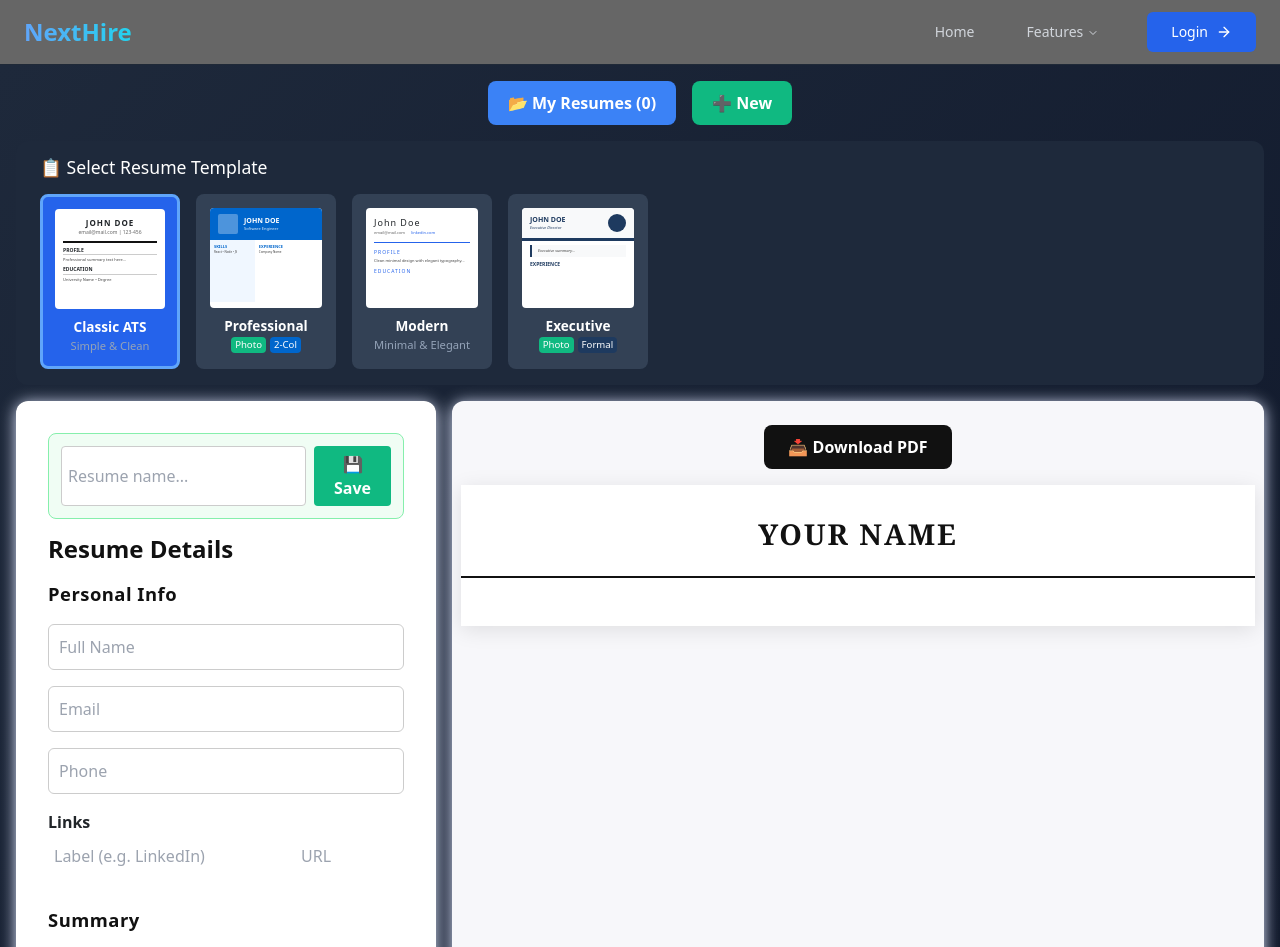
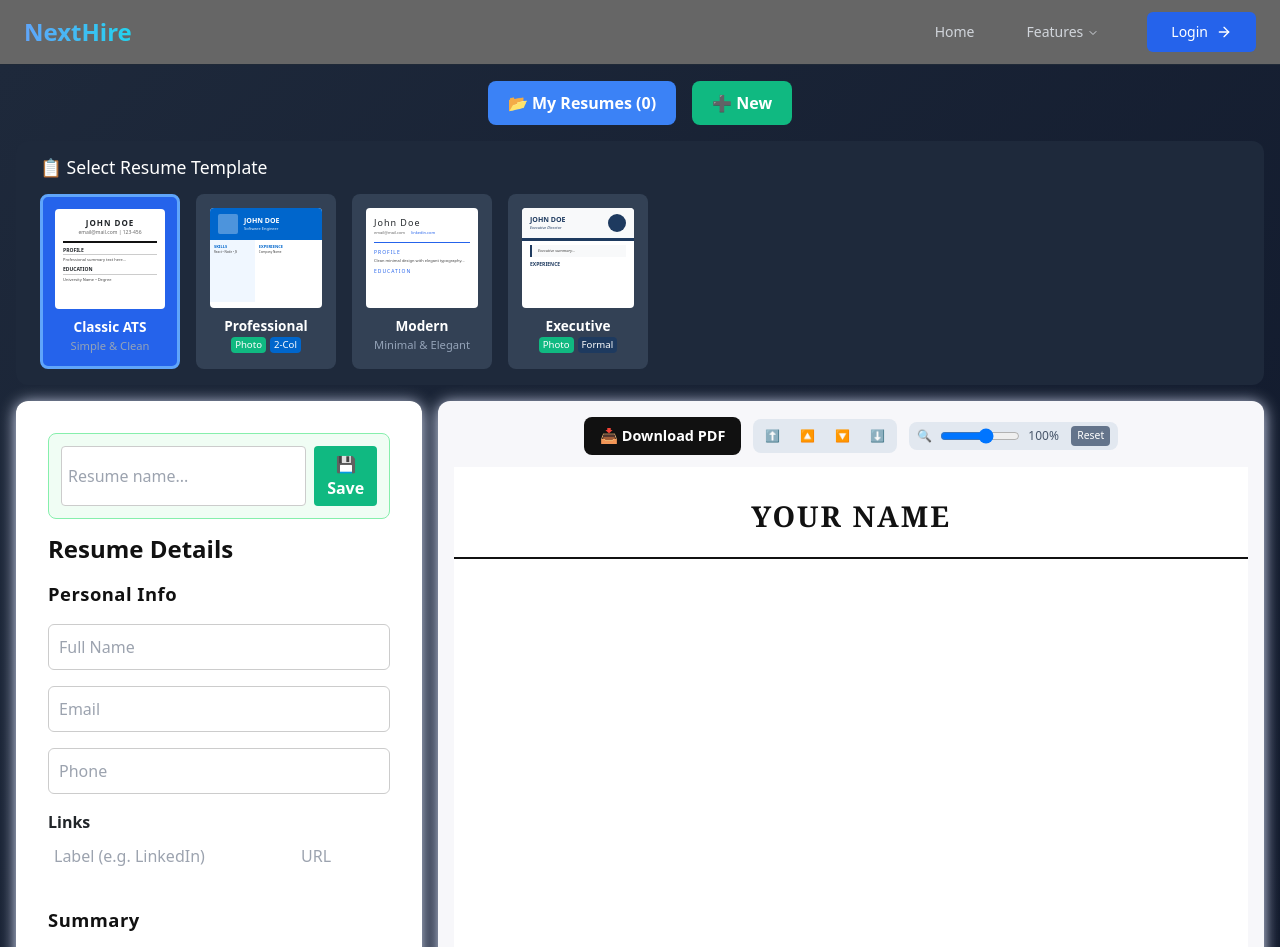
Before and after one commit to tharun2107/jd-to-job, a React (Vite) app in the folder frontend/: page /resume-builder in a window 1280 px wide. Shown: the top 947 px of the page. Built offline with nearby package versions, Linux system fonts and the light colour scheme.

Commit message:
improved pdf export in resume builder

```diff
--- a/frontend/src/pages/ResumeBuilder.jsx
+++ b/frontend/src/pages/ResumeBuilder.jsx
@@ -149,6 +149,8 @@ function App() {
   const [customSectionTitle, setCustomSectionTitle] = useState("");
   const [customSectionItem, setCustomSectionItem] = useState("");
   const previewRef = useRef();
+  const previewScrollRef = useRef();
+  const [previewZoom, setPreviewZoom] = useState(100);
 
   // Template and save states
   const [selectedTemplate, setSelectedTemplate] = useState('classic');
@@ -388,11 +390,17 @@ function App() {
   const handleDownloadPDF = async () => {
     const html2pdf = (await import("html2pdf.js")).default;
     if (previewRef.current) {
-      // Clone the element to avoid modifying the original
+      // Save current zoom and reset to 100% for export
+      const currentZoom = previewZoom;
+      setPreviewZoom(100);
+
+      // Wait for state update
+      await new Promise(resolve => setTimeout(resolve, 100));
+
       const element = previewRef.current;
 
-      html2pdf().from(element).set({
-        margin: [0.2, 0, 0.2, 0], // Small top/bottom margins
+      await html2pdf().from(element).set({
+        margin: [0.2, 0.2, 0.2, 0.2],
         filename: `${resume.personalInfo.name || "resume"}_${selectedTemplate}.pdf`,
         image: { type: "jpeg", quality: 0.98 },
         html2canvas: {
@@ -403,8 +411,11 @@ function App() {
           allowTaint: true
         },
         jsPDF: { unit: "in", format: "a4", orientation: "portrait" },
-        pagebreak: { mode: ['avoid-all', 'css', 'legacy'] }
+          pagebreak: { mode: ['avoid-all', 'css', 'legacy'] }
       }).save();
+
+      // Restore zoom
+      setPreviewZoom(currentZoom);
     } else {
       alert("Preview not found!");
     }
@@ -659,12 +670,57 @@ function App() {
         </fieldset>
       </div>
       {/* Right: ATS Resume Preview */}
-      <div style={{ flex: 1, display: 'flex', flexDirection: 'column', alignItems: 'center', background: '#f7f7fa', borderRadius: '12px', boxShadow: '0 2px 16px #e0e7ff', padding: '1.5rem', minHeight: '80vh', overflowY: 'auto', maxHeight: '85vh', overflowX: 'hidden' }}>
-        {/* Download button */}
-        <button onClick={handleDownloadPDF} style={{ background: '#111', color: '#fff', border: 'none', borderRadius: 8, padding: '10px 24px', cursor: 'pointer', fontWeight: 600, fontSize: '1rem', marginBottom: '1rem' }}>📥 Download PDF</button>
+      <div style={{ flex: 1, display: 'flex', flexDirection: 'column', alignItems: 'center', background: '#f7f7fa', borderRadius: '12px', boxShadow: '0 2px 16px #e0e7ff', padding: '1rem', minHeight: '80vh' }}>
+        {/* Controls Bar */}
+        <div style={{ display: 'flex', gap: '0.75rem', alignItems: 'center', marginBottom: '0.75rem', flexWrap: 'wrap', justifyContent: 'center', width: '100%', padding: '0 0.5rem', flexShrink: 0 }}>
+          <button onClick={handleDownloadPDF} style={{ background: '#111', color: '#fff', border: 'none', borderRadius: 8, padding: '8px 16px', cursor: 'pointer', fontWeight: 600, fontSize: '0.9rem' }}>📥 Download PDF</button>
 
-        {/* Template-based Preview */}
-        <div ref={previewRef} id="resume-preview" style={{ width: '210mm', maxWidth: '210mm', boxShadow: '0 4px 20px rgba(0,0,0,0.1)', background: '#fff', overflow: 'hidden' }}>
+          {/* Scroll Controls */}
+          <div style={{ display: 'flex', gap: '0.25rem', background: '#e2e8f0', borderRadius: 8, padding: '4px' }}>
+            <button onClick={() => previewScrollRef.current?.scrollTo({ top: 0, behavior: 'smooth' })} style={{ background: 'transparent', border: 'none', padding: '4px 8px', cursor: 'pointer', fontSize: '0.75rem', borderRadius: 4 }} title="Top">⬆️</button>
+            <button onClick={() => previewScrollRef.current?.scrollBy({ top: -200, behavior: 'smooth' })} style={{ background: 'transparent', border: 'none', padding: '4px 8px', cursor: 'pointer', fontSize: '0.75rem', borderRadius: 4 }} title="Up">🔼</button>
+            <button onClick={() => previewScrollRef.current?.scrollBy({ top: 200, behavior: 'smooth' })} style={{ background: 'transparent', border: 'none', padding: '4px 8px', cursor: 'pointer', fontSize: '0.75rem', borderRadius: 4 }} title="Down">🔽</button>
+            <button onClick={() => previewScrollRef.current?.scrollTo({ top: previewScrollRef.current.scrollHeight, behavior: 'smooth' })} style={{ background: 'transparent', border: 'none', padding: '4px 8px', cursor: 'pointer', fontSize: '0.75rem', borderRadius: 4 }} title="Bottom">⬇️</button>
+            </div>
+
+          {/* Zoom Controls */}
+          <div style={{ display: 'flex', gap: '0.5rem', alignItems: 'center', background: '#e2e8f0', borderRadius: 8, padding: '4px 8px' }}>
+            <span style={{ fontSize: '0.75rem', color: '#475569' }}>🔍</span>
+            <input
+              type="range"
+              min="30"
+              max="150"
+              value={previewZoom}
+              onChange={(e) => setPreviewZoom(Number(e.target.value))}
+              style={{ width: '80px', cursor: 'pointer' }}
+            />
+            <span style={{ fontSize: '0.75rem', color: '#475569', minWidth: '35px' }}>{previewZoom}%</span>
+            <button onClick={() => setPreviewZoom(100)} style={{ background: '#64748b', color: '#fff', border: 'none', padding: '2px 6px', borderRadius: 4, fontSize: '0.65rem', cursor: 'pointer' }}>Reset</button>
+          </div>
+                </div>
+
+        {/* Scrollable Preview Container - Use mouse wheel or scroll bars to view full resume */}
+        <div ref={previewScrollRef} style={{
+          flex: 1,
+          overflowY: 'scroll',
+          overflowX: 'auto',
+          width: '100%',
+          display: 'flex',
+          justifyContent: 'center',
+          paddingBottom: '2rem',
+          maxHeight: 'calc(85vh - 60px)'
+        }}>
+          {/* Template-based Preview */}
+          <div ref={previewRef} id="resume-preview" style={{
+            width: '210mm',
+            minWidth: '210mm',
+            boxShadow: '0 4px 20px rgba(0,0,0,0.1)',
+            background: '#fff',
+            flexShrink: 0,
+            transform: `scale(${previewZoom / 100})`,
+            transformOrigin: 'top center',
+            marginBottom: `${(previewZoom < 100) ? (100 - previewZoom) * 10 : 0}px`
+          }}>
 
           {/* ============ CLASSIC TEMPLATE ============ */}
           {selectedTemplate === 'classic' && (
@@ -689,7 +745,7 @@ function App() {
                 {normalizedProjects.length > 0 && <div style={{ marginBottom: '1rem' }}><div style={sectionHeader}>PROJECTS</div>{normalizedProjects.map((proj, idx) => (<div key={idx} style={{ marginBottom: '0.5em' }}><div style={{ display: 'flex', justifyContent: 'space-between' }}><div><span style={{ fontWeight: 600 }}>{proj.title}</span>{proj.techStack?.length > 0 && <span style={{ fontStyle: 'italic', marginLeft: 8 }}>{proj.techStack.join(', ')}</span>}{proj.links?.map((l, i) => l?.url && <a key={i} href={l.url} target="_blank" rel="noopener noreferrer" style={{ color: '#0645AD', marginLeft: 8 }}>{l.label}</a>)}</div><span style={{ color: '#444' }}>{proj.monthYear}</span></div><ul style={bulletList}>{proj.description?.map((d, i) => d && <li key={i} style={bullet}>{d}</li>)}</ul></div>))}</div>}
                 {resume.certifications.length > 0 && <div style={{ marginBottom: '1rem' }}><div style={sectionHeader}>CERTIFICATIONS</div><ul style={bulletList}>{resume.certifications.flatMap((c, i) => c.name.split(',').map((item, j) => <li key={`${i}-${j}`} style={bullet}>{item.trim()}</li>))}</ul></div>}
                 {resume.achievements.length > 0 && <div style={{ marginBottom: '1rem' }}><div style={sectionHeader}>ACHIEVEMENTS</div><ul style={bulletList}>{resume.achievements.map((a, i) => (a.point || []).map((d, j) => d && <li key={`${i}-${j}`} style={bullet}>{d}</li>))}</ul></div>}
-              </div>
+                </div>
             </div>
           )}
 
@@ -721,16 +777,71 @@ function App() {
               <div style={{ display: 'flex' }}>
                 {/* Left Sidebar */}
                 <div style={{ width: '35%', background: '#f0f7ff', padding: '1.5rem', borderRight: '1px solid #cce0ff' }}>
-                  {resume.summary && <div style={{ marginBottom: '1.2rem' }}><div style={{ ...sectionHeader, color: '#0066cc', borderColor: '#0066cc' }}>PROFILE</div><div style={{ fontSize: '0.95rem', color: '#333', lineHeight: 1.5 }}>{resume.summary}</div></div>}
-                  {skillsGroups.length > 0 && <div style={{ marginBottom: '1.2rem' }}><div style={{ ...sectionHeader, color: '#0066cc', borderColor: '#0066cc' }}>SKILLS</div><div style={{ fontSize: '0.9rem' }}>{skillsGroups.map((g, i) => <div key={i} style={{ marginBottom: '0.5rem' }}><strong style={{ color: '#0066cc' }}>{g.name}</strong><br/>{g.skills.join(' • ')}</div>)}</div></div>}
-                  {resume.education.length > 0 && <div style={{ marginBottom: '1.2rem' }}><div style={{ ...sectionHeader, color: '#0066cc', borderColor: '#0066cc' }}>EDUCATION</div>{resume.education.map((ed, idx) => (<div key={idx} style={{ marginBottom: '0.8rem', fontSize: '0.9rem' }}><div style={{ fontWeight: 600, color: '#0066cc' }}>{ed.institution}</div><div>{ed.degree}{ed.branch && ` in ${ed.branch}`}</div><div style={{ color: '#666', fontSize: '0.85rem' }}>{ed.duration}{ed.cgpa && ` | CGPA: ${ed.cgpa}`}</div></div>))}</div>}
-                  {resume.certifications.length > 0 && <div><div style={{ ...sectionHeader, color: '#0066cc', borderColor: '#0066cc' }}>CERTIFICATIONS</div><ul style={{ ...bulletList, fontSize: '0.9rem' }}>{resume.certifications.flatMap((c, i) => c.name.split(',').map((item, j) => <li key={`${i}-${j}`} style={bullet}>{item.trim()}</li>))}</ul></div>}
+                  {resume.summary && (
+                    <div style={{ marginBottom: '1.5rem' }}>
+                      <div style={{ fontWeight: 700, fontSize: '1rem', color: '#0066cc', borderBottom: '2px solid #0066cc', paddingBottom: '0.4rem', marginBottom: '0.6rem', letterSpacing: '0.5px' }}>PROFILE</div>
+                      <div style={{ fontSize: '0.95rem', color: '#333', lineHeight: 1.5 }}>{resume.summary}</div>
+                    </div>
+                  )}
+                  {skillsGroups.length > 0 && (
+                    <div style={{ marginBottom: '1.5rem' }}>
+                      <div style={{ fontWeight: 700, fontSize: '1rem', color: '#0066cc', borderBottom: '2px solid #0066cc', paddingBottom: '0.4rem', marginBottom: '0.6rem', letterSpacing: '0.5px' }}>SKILLS</div>
+                      <div style={{ fontSize: '0.9rem' }}>{skillsGroups.map((g, i) => <div key={i} style={{ marginBottom: '0.5rem' }}><strong style={{ color: '#0066cc' }}>{g.name}</strong><br/>{g.skills.join(' • ')}</div>)}</div>
+                    </div>
+                  )}
+                  {resume.education.length > 0 && (
+                    <div style={{ marginBottom: '1.5rem' }}>
+                      <div style={{ fontWeight: 700, fontSize: '1rem', color: '#0066cc', borderBottom: '2px solid #0066cc', paddingBottom: '0.4rem', marginBottom: '0.6rem', letterSpacing: '0.5px' }}>EDUCATION</div>
+                      {resume.education.map((ed, idx) => (
+                        <div key={idx} style={{ marginBottom: '0.8rem', fontSize: '0.9rem' }}>
+                          <div style={{ fontWeight: 600, color: '#0066cc' }}>{ed.institution}</div>
+                          <div>{ed.degree}{ed.branch && ` in ${ed.branch}`}</div>
+                          <div style={{ color: '#666', fontSize: '0.85rem' }}>{ed.duration}{ed.cgpa && ` | CGPA: ${ed.cgpa}`}</div>
+              </div>
+            ))}
+                    </div>
+                  )}
+                  {resume.certifications.length > 0 && (
+                    <div style={{ marginBottom: '1.5rem' }}>
+                      <div style={{ fontWeight: 700, fontSize: '1rem', color: '#0066cc', borderBottom: '2px solid #0066cc', paddingBottom: '0.4rem', marginBottom: '0.6rem', letterSpacing: '0.5px' }}>CERTIFICATIONS</div>
+                      <ul style={{ ...bulletList, fontSize: '0.9rem', marginTop: '0.3rem' }}>{resume.certifications.flatMap((c, i) => c.name.split(',').map((item, j) => <li key={`${i}-${j}`} style={bullet}>{item.trim()}</li>))}</ul>
+                  </div>
+                  )}
                 </div>
                 {/* Right Content */}
                 <div style={{ flex: 1, padding: '1.5rem' }}>
-                  {resume.experience.length > 0 && <div style={{ marginBottom: '1.2rem' }}><div style={{ ...sectionHeader, color: '#0066cc', borderColor: '#0066cc' }}>EXPERIENCE</div>{resume.experience.map((exp, idx) => (<div key={idx} style={{ marginBottom: '1rem' }}><div style={{ display: 'flex', justifyContent: 'space-between' }}><span style={{ fontWeight: 600, color: '#0066cc' }}>{exp.role}</span><span style={{ color: '#666', fontSize: '0.9rem' }}>{exp.duration}</span></div><div style={{ fontWeight: 500, color: '#333' }}>{exp.company}</div><ul style={bulletList}>{(exp.details || []).map((d, i) => d && <li key={i} style={bullet}>{d}</li>)}</ul></div>))}</div>}
-                  {normalizedProjects.length > 0 && <div style={{ marginBottom: '1.2rem' }}><div style={{ ...sectionHeader, color: '#0066cc', borderColor: '#0066cc' }}>PROJECTS</div>{normalizedProjects.map((proj, idx) => (<div key={idx} style={{ marginBottom: '1rem' }}><div style={{ display: 'flex', justifyContent: 'space-between' }}><div><span style={{ fontWeight: 600, color: '#0066cc' }}>{proj.title}</span>{proj.techStack?.length > 0 && <span style={{ fontStyle: 'italic', color: '#666', marginLeft: 8 }}>{proj.techStack.join(', ')}</span>}{proj.links?.map((l, i) => l?.url && <a key={i} href={l.url} target="_blank" rel="noopener noreferrer" style={{ color: '#0066cc', marginLeft: 8 }}>{l.label}</a>)}</div><span style={{ color: '#666', fontSize: '0.9rem' }}>{proj.monthYear}</span></div><ul style={bulletList}>{proj.description?.map((d, i) => d && <li key={i} style={bullet}>{d}</li>)}</ul></div>))}</div>}
-                  {resume.achievements.length > 0 && <div><div style={{ ...sectionHeader, color: '#0066cc', borderColor: '#0066cc' }}>ACHIEVEMENTS</div><ul style={bulletList}>{resume.achievements.map((a, i) => (a.point || []).map((d, j) => d && <li key={`${i}-${j}`} style={bullet}>{d}</li>))}</ul></div>}
+                  {resume.experience.length > 0 && (
+                    <div style={{ marginBottom: '1.5rem' }}>
+                      <div style={{ fontWeight: 700, fontSize: '1rem', color: '#0066cc', borderBottom: '2px solid #0066cc', paddingBottom: '0.4rem', marginBottom: '0.6rem', letterSpacing: '0.5px' }}>EXPERIENCE</div>
+                      {resume.experience.map((exp, idx) => (
+                        <div key={idx} style={{ marginBottom: '1rem' }}>
+                          <div style={{ display: 'flex', justifyContent: 'space-between' }}><span style={{ fontWeight: 600, color: '#0066cc' }}>{exp.role}</span><span style={{ color: '#666', fontSize: '0.9rem' }}>{exp.duration}</span></div>
+                          <div style={{ fontWeight: 500, color: '#333' }}>{exp.company}</div>
+                          <ul style={{ ...bulletList, marginTop: '0.3rem' }}>{(exp.details || []).map((d, i) => d && <li key={i} style={bullet}>{d}</li>)}</ul>
+              </div>
+            ))}
+                    </div>
+                  )}
+          {normalizedProjects.length > 0 && (
+                    <div style={{ marginBottom: '1.5rem' }}>
+                      <div style={{ fontWeight: 700, fontSize: '1rem', color: '#0066cc', borderBottom: '2px solid #0066cc', paddingBottom: '0.4rem', marginBottom: '0.6rem', letterSpacing: '0.5px' }}>PROJECTS</div>
+              {normalizedProjects.map((proj, idx) => (
+                        <div key={idx} style={{ marginBottom: '1rem' }}>
+                          <div style={{ display: 'flex', justifyContent: 'space-between' }}>
+                            <div><span style={{ fontWeight: 600, color: '#0066cc' }}>{proj.title}</span>{proj.techStack?.length > 0 && <span style={{ fontStyle: 'italic', color: '#666', marginLeft: 8 }}>{proj.techStack.join(', ')}</span>}{proj.links?.map((l, i) => l?.url && <a key={i} href={l.url} target="_blank" rel="noopener noreferrer" style={{ color: '#0066cc', marginLeft: 8 }}>{l.label}</a>)}</div>
+                            <span style={{ color: '#666', fontSize: '0.9rem' }}>{proj.monthYear}</span>
+                          </div>
+                          <ul style={{ ...bulletList, marginTop: '0.3rem' }}>{proj.description?.map((d, i) => d && <li key={i} style={bullet}>{d}</li>)}</ul>
+                        </div>
+                      ))}
+                    </div>
+                  )}
+                  {resume.achievements.length > 0 && (
+                    <div style={{ marginBottom: '1.5rem' }}>
+                      <div style={{ fontWeight: 700, fontSize: '1rem', color: '#0066cc', borderBottom: '2px solid #0066cc', paddingBottom: '0.4rem', marginBottom: '0.6rem', letterSpacing: '0.5px' }}>ACHIEVEMENTS</div>
+                      <ul style={{ ...bulletList, marginTop: '0.3rem' }}>{resume.achievements.map((a, i) => (a.point || []).map((d, j) => d && <li key={`${i}-${j}`} style={bullet}>{d}</li>))}</ul>
+                  </div>
+                  )}
                 </div>
               </div>
             </div>
@@ -795,9 +906,10 @@ function App() {
             </div>
           )}
 
+            </div>
+        </div>
         </div>
       </div>
-    </div>
     </div>
   );
 }
```
